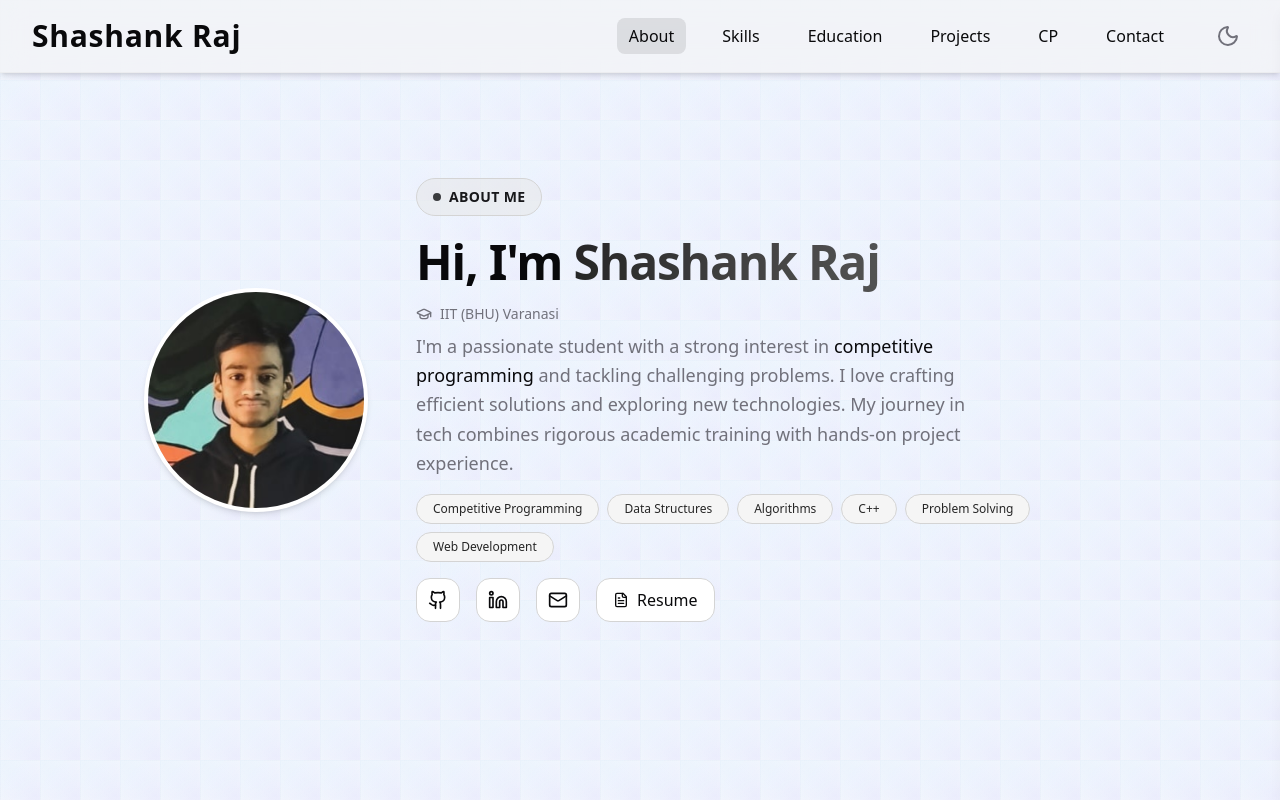
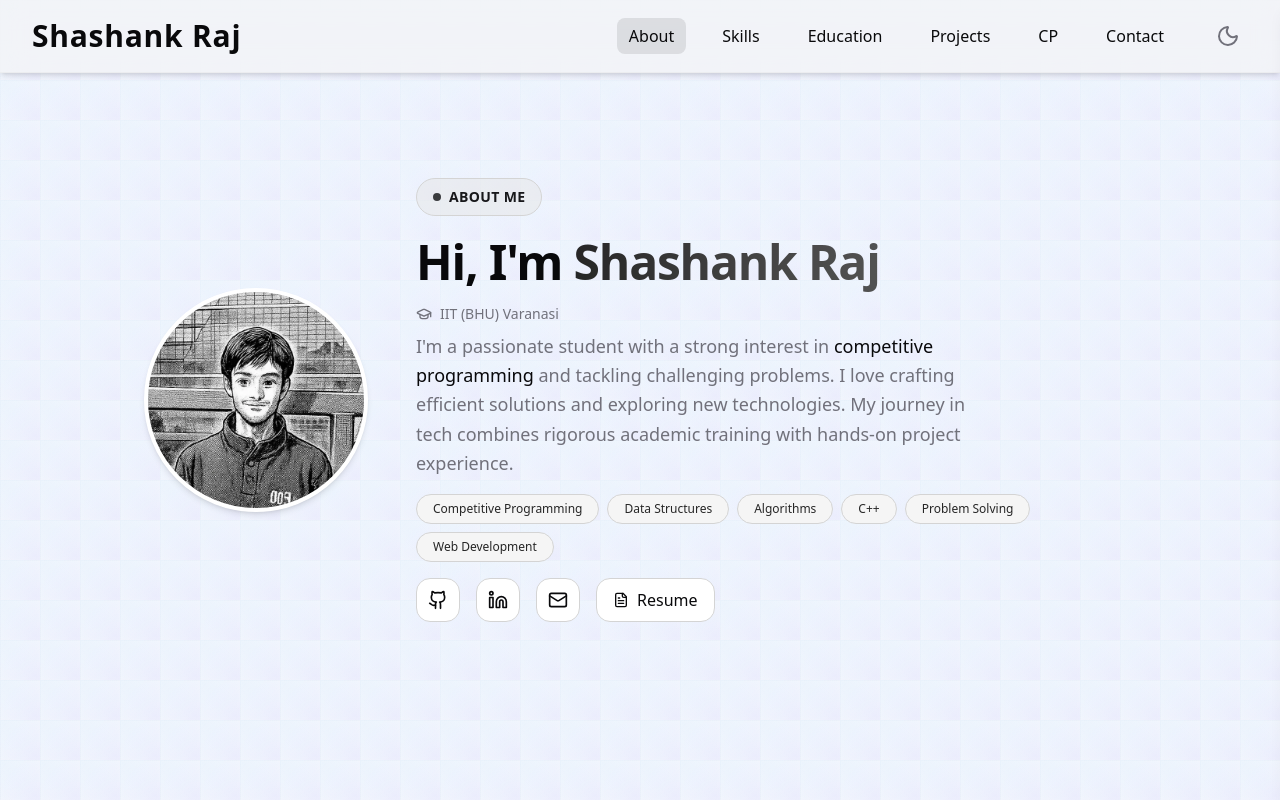
Before and after one commit to MuhammadZubair333/Portfolio, a React (Vite) app: page / in a window 1280 px wide. Shown: the top 800 px of the page. Built offline with nearby package versions, Linux system fonts and the light colour scheme.

Commit message:
Refresh portfolio content: photo, resume, CP stats

```diff
--- a/src/components/About.jsx
+++ b/src/components/About.jsx
@@ -52,7 +52,7 @@ const TAGS = [
 ];
 
 const RESUME_URL =
-  "https://drive.google.com/file/d/135ph1omrsyypG7_FAffFYp27_c9UQQPR/view?usp=sharing";
+  "https://drive.google.com/file/d/1FIq3CNO73-M9GXjIhZAYo49gQGxgmudO/view?usp=sharing";
 
 export default memo(function About() {
   const socialLinksElements = useMemo(
@@ -92,7 +92,7 @@ export default memo(function About() {
           aria-label="Profile photo of Shashank Raj"
         >
           <img
-            src="/assets/MyPhoto.jpg"
+            src="/assets/MyPhotograph.png"
             alt="Shashank Raj"
             loading="lazy"
             decoding="async"
--- a/src/components/CP.jsx
+++ b/src/components/CP.jsx
@@ -95,7 +95,7 @@ function CompetitiveProgrammingComponent() {
   const highlights = useMemo(() => [
     { text: "Solved over ", linkText: "900+ problems", href: "https://codolio.com/profile/shashank24", rest: " across multiple CP platforms, enhancing algorithmic thinking and coding efficiency." },
     { text: "Participated in more than ", linkText: "100 contests", href: "https://codolio.com/profile/shashank24", rest: ", consistently testing and improving my problem-solving skills." },
-    { text: "Ranked among the top with a ", linkText: "Global Rank of 847", href: "https://codeforces.com/contest/2114/standings/participant/211255102#p211255102", rest: " in Codeforces Round 1027 (Div. 3)." },
+    { text: "Ranked among the top with a ", linkText: "Global Rank of 755", href: "https://codeforces.com/contest/2114/standings/participant/211255102#p211255102", rest: " in Codeforces Round 1027 (Div. 3)." },
     { text: "Achieved a notable ", linkText: "Global Rank of 849", href: "https://codeforces.com/contest/2090/standings/participant/206688395#p206688395", rest: " in Codeforces Round 1012 (Div. 2)." },
     { text: "Earned a ", linkText: "Top 100 finish (Rank 99)", href: "https://www.codechef.com/rankings/START154D?itemsPerPage=100&order=asc&page=1&sortBy=rank", rest: " in CodeChef Starters 154 (Div. 4)." },
     { text: "Demonstrated strong performance with a ", linkText: "Global Rank of 120", href: "https://www.codechef.com/rankings/START187B?itemsPerPage=100&order=asc&page=1&sortBy=rank", rest: " in CodeChef Starters 187 (Div. 2)." },
```
Also changed, not shown: public/assets/MyPhoto.jpg (deleted), public/assets/MyPhotograph.png (added).
